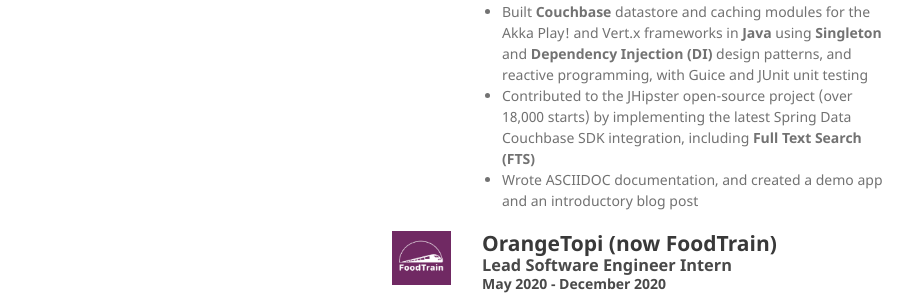
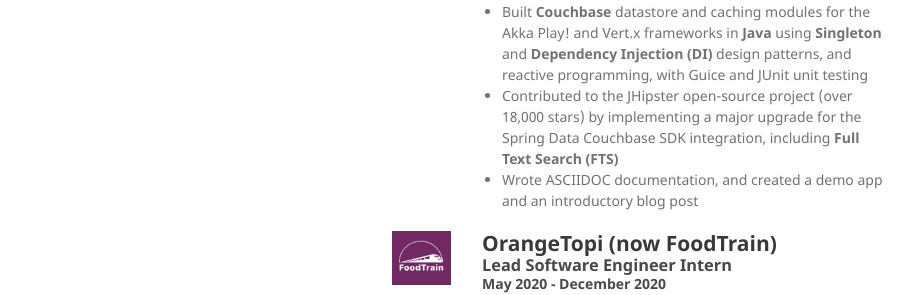
Before and after one commit to rupink/rupink.github.io, a Jekyll site: the page built from index.md, in a window 1280 px wide. Shown: the part 276-571 px from the top of the page, without its empty margins (178-1099 px from the left). Built offline with Jekyll 4.4.1, drawn with Linux system fonts in a browser that asks for light colours; our own code applies the rules of GitHub Pages for plain Markdown files.

Commit message:
improve message

```diff
--- a/index.md
+++ b/index.md
@@ -30,7 +30,7 @@ layout: default
     <h4>December 2020 - Present</h4>
     <ul>
       <li>Built <b>Couchbase</b> datastore and caching modules for the Akka Play! and Vert.x frameworks in <b>Java</b> using <b>Singleton</b> and <b>Dependency Injection (DI)</b> design patterns, and reactive programming, with Guice and JUnit unit testing </li>
-      <li>Contributed to the JHipster open-source project (over 18,000 starts) by implementing the latest Spring Data Couchbase SDK integration, including <b>Full Text Search (FTS)</b></li>
+      <li>Contributed to the JHipster open-source project (over 18,000 stars) by implementing a major upgrade for the Spring Data Couchbase SDK integration, including <b>Full Text Search (FTS)</b></li>
       <li>Wrote ASCIIDOC documentation, and created a demo app and an introductory blog post</li>
     </ul>
   </div>
```
